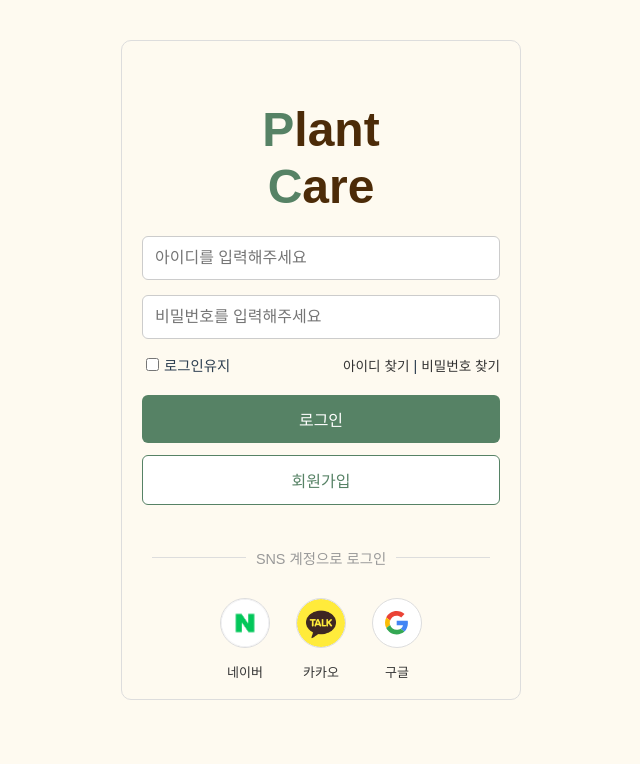
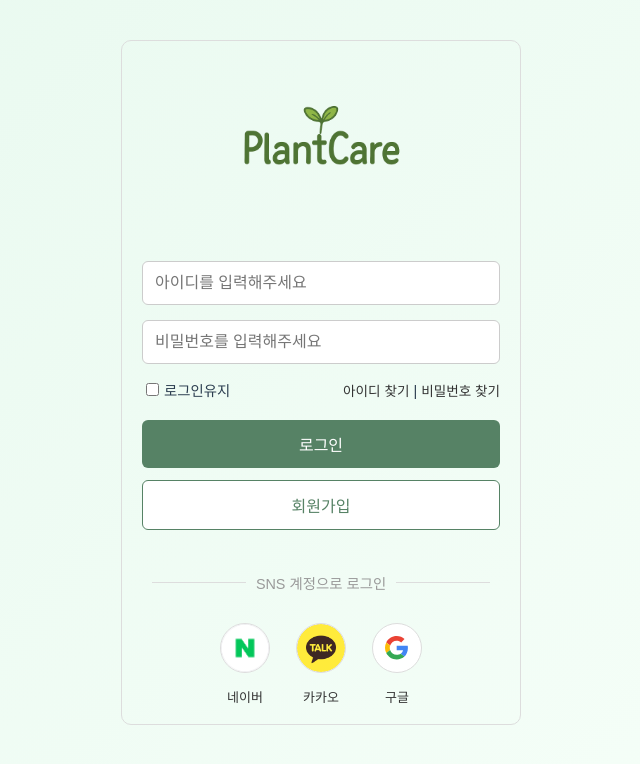
Before and after one commit to 1eeze/plantcare-front, a Vue app: page /login in a window 1280 px wide. Shown: the top 764 px of the page, without its empty margins (319-959 px from the left). Built offline with nearby package versions, Linux system fonts and the light colour scheme; no server answers.

Commit message:
login 리다이렉트

```diff
--- a/src/App.vue
+++ b/src/App.vue
@@ -57,6 +57,11 @@ body, html, #app {
   box-sizing: border-box;
 }
 
+body {
+  background: linear-gradient(135deg, #e8f9ef, #f7fff9);
+  min-height: 100vh;
+}
+
 /* 업로드 모달 */
 .upload-modal {
   position: fixed;
--- a/src/components/LoginPage.vue
+++ b/src/components/LoginPage.vue
@@ -1,9 +1,6 @@
 <template>
     <div class="login-container">
-      <h2 class="logo">
-        <span class="green">P</span>lant<br />
-        <span class="green">C</span>are
-      </h2>
+      <img src="@/assets/logo.png" alt="PlantCare 로고" class="logo-img" />
 
       <div class="input-group">
         <input type="text" placeholder="아이디를 입력해주세요" v-model="userId" />
@@ -152,7 +149,7 @@ const handleGoogleLogin = () => {
 
 <style scoped>
 
-  .login-container {
+.login-container {
   max-width: 400px;
   width: 90%;
   margin: 40px auto;
@@ -163,18 +160,13 @@ const handleGoogleLogin = () => {
   font-family: sans-serif;
 }
 
-h2 {
-  text-align: center;
-  margin-bottom: 20px;
-}
-
-.logo {
-  font-family: 'Fredoka', sans-serif;
-  font-weight: 600;
-  font-size: 3rem;
-  line-height: 1.2;
-  color: #4C2B08;
-  text-align: center;
+.logo-img {
+  width: 45vw;        /* 화면의 45% → 모바일에서 적당히 보임 */
+  max-width: 180px;   /* 태블릿·PC에서는 너무 커지지 않도록 제한 */
+  min-width: 120px;   /* 작은 폰에서도 너무 작아지지 않게 */
+  height: auto;
+  display: block;
+  margin: 0 auto 20px;
 }
 
 .logo .green {
--- a/src/components/LoginSuccess.vue
+++ b/src/components/LoginSuccess.vue
@@ -4,31 +4,53 @@
 
 <script setup>
 import { onMounted } from 'vue'
-import { useRouter } from 'vue-router'
+import { useRouter, useRoute } from 'vue-router'
+import { supabase } from '@/utils/supabase'
 
 const router = useRouter()
+const route = useRoute()
 
 onMounted(async () => {
-  const urlParams = new URLSearchParams(window.location.search)
-  const token = urlParams.get('token')
-  const userId = urlParams.get('user_id')
+  const query = route.query
 
-  if (token) {
-    // localStorage에 토큰 저장
-    localStorage.setItem('access_token', token)
+  const accessToken = query.token || query.access_token || null
+  const refreshToken = query.refresh_token || null
+  const userId = query.user_id || null
 
-    // user_id가 URL에 있으면 저장
-    if (userId) {
-      localStorage.setItem('user_id', userId)
+  console.log('OAuth 콜백 쿼리:', query)
+
+  if (!accessToken) {
+    console.error('토큰이 전달되지 않았습니다.')
+    return router.replace('/login')
+  }
+
+  // 1) 우리 쪽 localStorage에도 저장 (필요하다면)
+  localStorage.setItem('access_token', accessToken)
+  if (userId) localStorage.setItem('user_id', userId)
+
+  // 2) Supabase 세션으로도 등록(정석은 access + refresh 둘 다)
+  //    → 백엔드에서 refresh_token도 같이 넘겨주는 구조로 바꾸는 게 제일 좋음
+  try {
+    const { data, error } = await supabase.auth.setSession({
+      access_token: accessToken,
+      refresh_token: refreshToken || undefined
+    })
+
+    if (error) {
+      console.error('Supabase 세션 설정 에러:', error)
+      alert('로그인 세션 설정에 실패했습니다. 다시 로그인해주세요.')
+      return router.replace('/login')
     }
 
-    console.log('로그인 성공! 토큰:', token)
+    console.log('Supabase 세션 설정 완료:', data)
+  } catch (e) {
+    console.error('Supabase 세션 설정 중 예외:', e)
+    alert('로그인 중 오류가 발생했습니다.')
+    return router.replace('/login')
+  }
 
-    // 홈으로 이동
-    router.push('/')
-  } else {
-    console.error('토큰이 전달되지 않았습니다.')
-    router.push('/login')
-  }
+  // 3) redirect가 있으면 그쪽으로, 없으면 홈으로
+  const redirectPath = query.redirect || '/'
+  router.replace(redirectPath)
 })
 </script>
--- a/src/router/index.js
+++ b/src/router/index.js
@@ -96,6 +96,11 @@ const routes = [
     component: LoginSuccess
   },
   {
+    path: '/auth/callback',
+    name: 'AuthCallback',
+    component: LoginSuccess
+  },
+  {
     path: '/signup',
     component: SignupView,
     children: [
```
